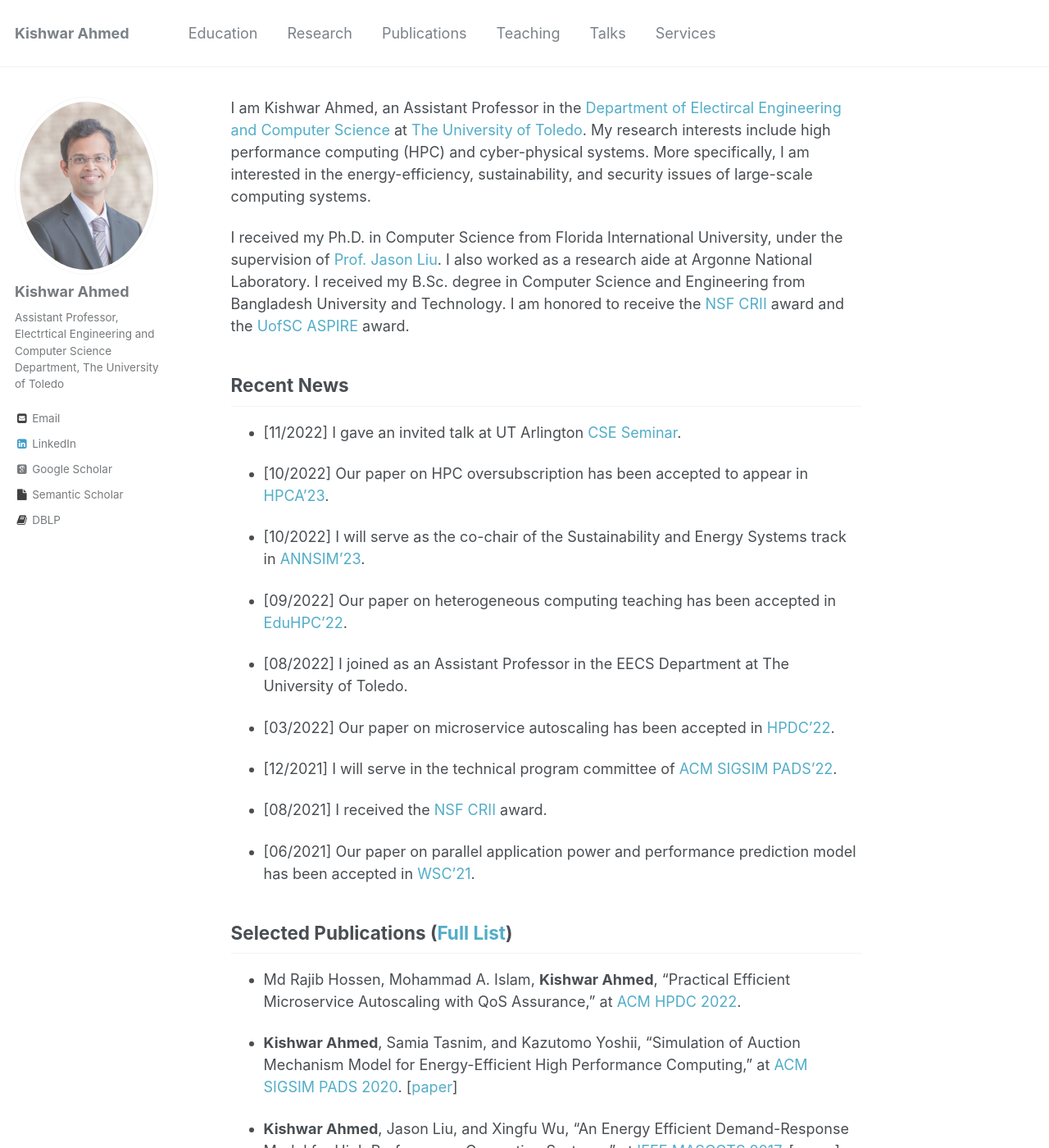
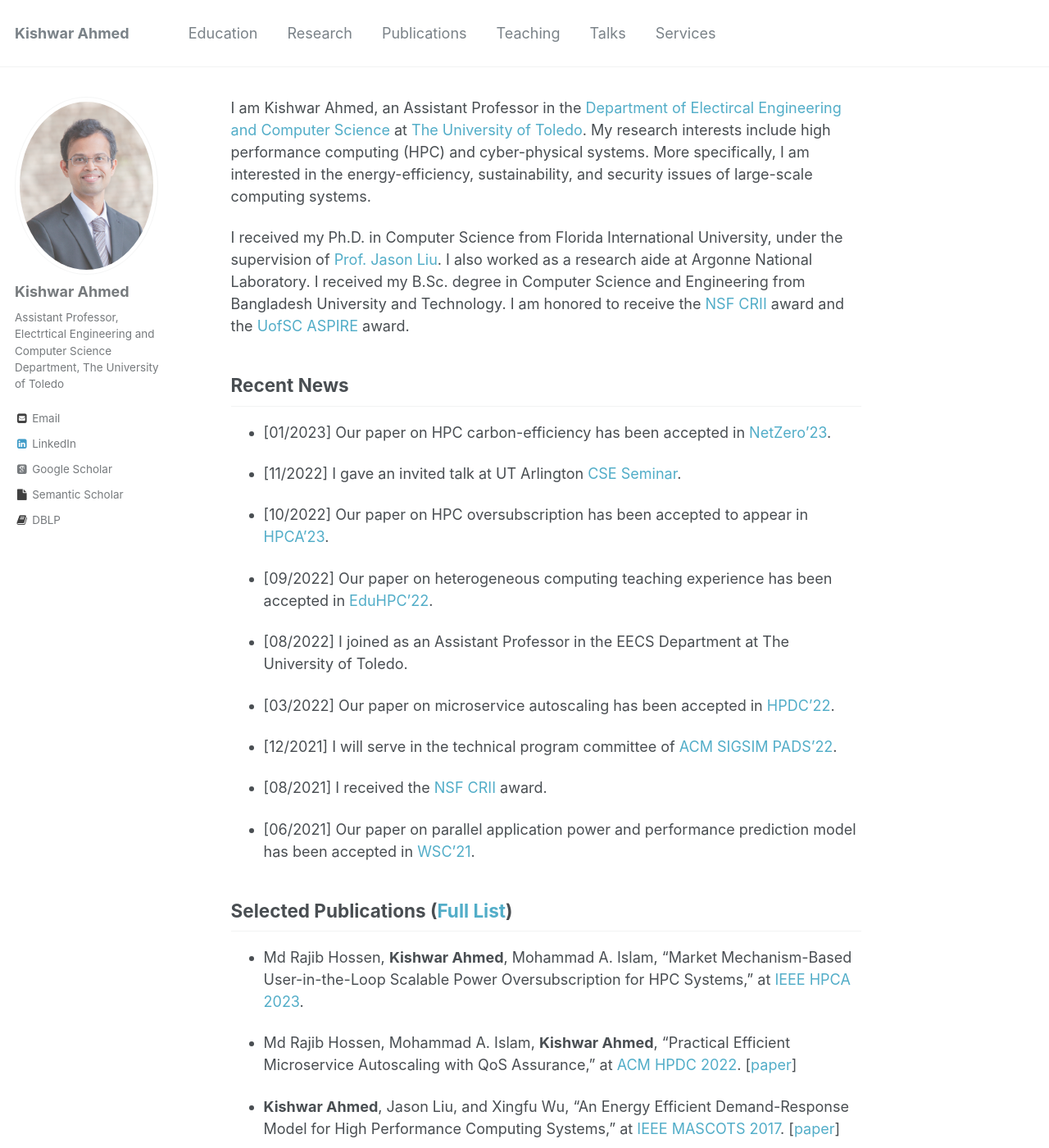
Before and after one commit to kishwarbd/kishwarbd.github.io, a Jekyll site: the page built from _pages/about.md, in a window 1280 px wide and 1400 px high. Shown: the whole window at 82% size. Built offline with Jekyll 4.4.1, drawn with Linux system fonts in a browser that asks for light colours; some web fonts are replaced.

Commit message:
Update about.md

```diff
--- a/_pages/about.md
+++ b/_pages/about.md
@@ -15,13 +15,13 @@ Jason Liu](https://people.cis.fiu.edu/liux/). I also worked as a research aide a
 
 ## Recent News
 
+* [01/2023] Our paper on HPC carbon-efficiency has been accepted in [NetZero'23](https://netzero.sysnet.ucsd.edu/).
+
 * [11/2022] I gave an invited talk at UT Arlington [CSE Seminar](https://www.uta.edu/academics/schools-colleges/engineering/academics/departments/cse/colloquia).
 
 * [10/2022] Our paper on HPC oversubscription has been accepted to appear in [HPCA'23](https://hpca-conf.org/2023/).
 
-* [10/2022] I will serve as the co-chair of the Sustainability and Energy Systems track in [ANNSIM'23](https://scs.org/annsim/).
-
-* [09/2022] Our paper on heterogeneous computing teaching has been accepted in [EduHPC'22](https://tcpp.cs.gsu.edu/curriculum/?q=eduhpc22).
+* [09/2022] Our paper on heterogeneous computing teaching experience has been accepted in [EduHPC'22](https://tcpp.cs.gsu.edu/curriculum/?q=eduhpc22).
 
 * [08/2022] I joined as an Assistant Professor in the EECS Department at The University of Toledo.
 
@@ -36,9 +36,9 @@ Jason Liu](https://people.cis.fiu.edu/liux/). I also worked as a research aide a
 
 ## Selected Publications ([Full List](https://kishwarbd.github.io/publications/))
 
-* Md Rajib Hossen, Mohammad A. Islam, **Kishwar Ahmed**, “Practical Efficient Microservice Autoscaling with QoS Assurance,” at [ACM HPDC 2022](https://www.hpdc.org/2022/).
+* Md Rajib Hossen, **Kishwar Ahmed**, Mohammad A. Islam, “Market Mechanism-Based User-in-the-Loop Scalable Power Oversubscription for HPC Systems,” at [IEEE HPCA 2023]([https://www.hpdc.org/2022/](https://hpca-conf.org/2023/)).
 
-* **Kishwar Ahmed**, Samia Tasnim, and Kazutomo Yoshii, “Simulation of Auction Mechanism Model for Energy-Efficient High Performance Computing,” at [ACM SIGSIM PADS 2020](https://www.acm-sigsim-pads.org/Programs/PADS-2020-Program.htm). [[paper](https://dl.acm.org/doi/abs/10.1145/3384441.3395991)]
+* Md Rajib Hossen, Mohammad A. Islam, **Kishwar Ahmed**, “Practical Efficient Microservice Autoscaling with QoS Assurance,” at [ACM HPDC 2022](https://www.hpdc.org/2022/). [[paper](https://dl.acm.org/doi/10.1145/3502181.3531460)]
 
 *  **Kishwar Ahmed**, Jason Liu, and Xingfu Wu, “An Energy Efficient Demand-Response Model for High Performance Computing Systems,” at [IEEE MASCOTS 2017](https://mascots2017.cs.ucalgary.ca/). [[paper](https://ieeexplore.ieee.org/document/8107444/)]
 
```
